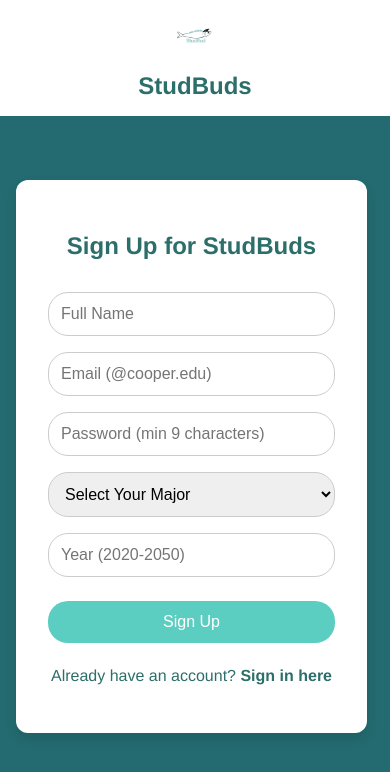
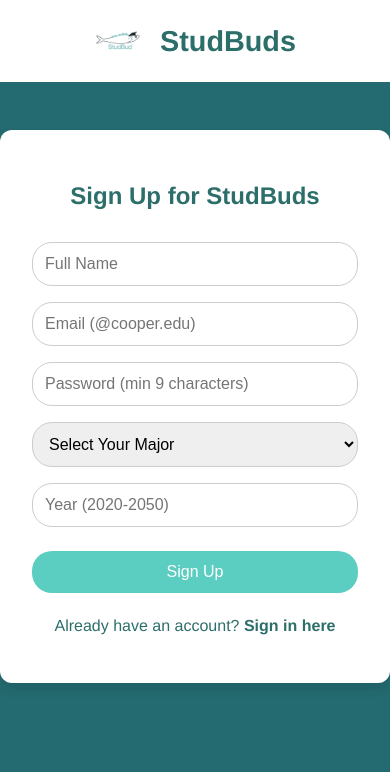
Before and after one commit to khanlamiah019/StudBuds, a React (Create React App) app in the folder frontend/: page /signup in a window 390 px wide. Shown: the top 772 px of the page. Built offline with nearby package versions, Linux system fonts and the light colour scheme.

Commit message:
changed nav bar

```diff
--- a/frontend/src/App.css
+++ b/frontend/src/App.css
@@ -17,25 +17,27 @@
   color: var(--secondary-color);
 }
 
-/* Header styles: white */
+/* Header styles */
 .header {
   display: flex;
   align-items: center;
   justify-content: center;
   padding: 1rem;
   background-color: var(--card-background); /* White */
-  gap: 1rem;
 }
 
 .header img {
   height: 50px;
   margin-right: 1rem;
+  flex-shrink: 0;
 }
 
 .header h1 {
   margin: 0;
   font-size: 1.8rem;
   color: var(--secondary-color); /* Dark accent for contrast on white */
+  flex-shrink: 0;
+  white-space: nowrap;
 }
 
 /* NAV STYLES */
@@ -69,10 +71,10 @@
   border-radius: 4px;
   cursor: pointer;
   transition: background-color 0.3s ease;
-  font: inherit; /* Inherit font styling */
+  font: inherit;
   display: flex;
   align-items: center;
-  height: 36px; /* consistent height */
+  height: 36px;
   line-height: 1;
   box-sizing: border-box;
 }
@@ -115,8 +117,6 @@
   transform: translateY(-9px) rotate(-45deg);
 }
 
-/* Main container for pages (if any) */
-
 /* Headings */
 h2, h3 {
   color: var(--secondary-color);
@@ -143,58 +143,3 @@
   text-align: center;
   margin-top: 1rem;
 }
-
-/* MEDIA QUERIES - Mobile View */
-@media (max-width: 768px) {
-  .container {
-    max-width: 90vw;
-    padding: 1rem;
-  }
-
-  /* Show hamburger icon on mobile */
-  .hamburger {
-    display: flex;
-  }
-
-  /* We switch nav ul to a collapsed menu by default */
-  nav ul {
-    position: absolute;          /* Take out of document flow */
-    top: 60px;                   /* Just below the nav bar */
-    left: 0;
-    width: 100%;
-    background-color: var(--primary-color);
-    flex-direction: column;      /* Stack items vertically */
-    align-items: flex-start;     /* Left-align items inside */
-    padding: 1rem;
-    gap: 0.5rem;
-    max-height: 0;               /* Hidden by default */
-    overflow: hidden;
-    transition: max-height 0.3s ease;
-    z-index: 999;               /* Ensure menu sits on top */
-  }
-
-  /* When .menu-open is applied, show entire menu */
-  nav ul.menu-open {
-    max-height: 300px; /* or large enough to show all items */
-  }
-
-  .header {
-    flex-direction: column;
-    text-align: center;
-  }
-
-  .header img {
-    margin-right: 0;
-    height: 40px;
-  }
-
-  .header h1 {
-    font-size: 1.5rem;
-  }
-
-  form {
-    display: flex;
-    flex-direction: column;
-    align-items: center;
-  }
-}
```
